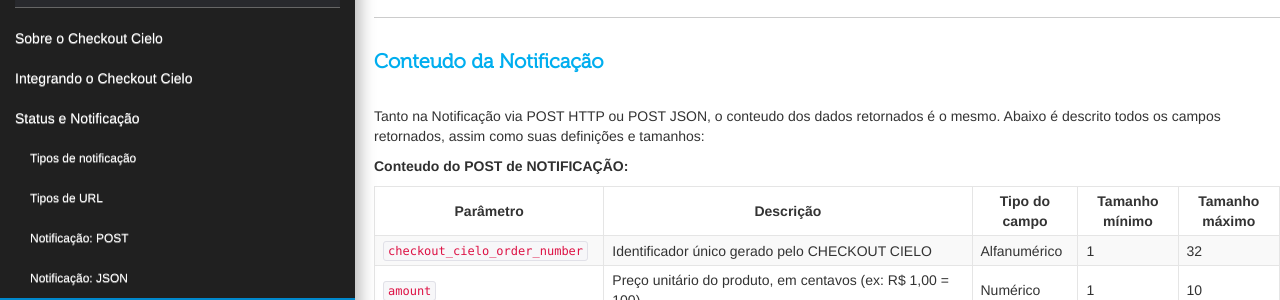
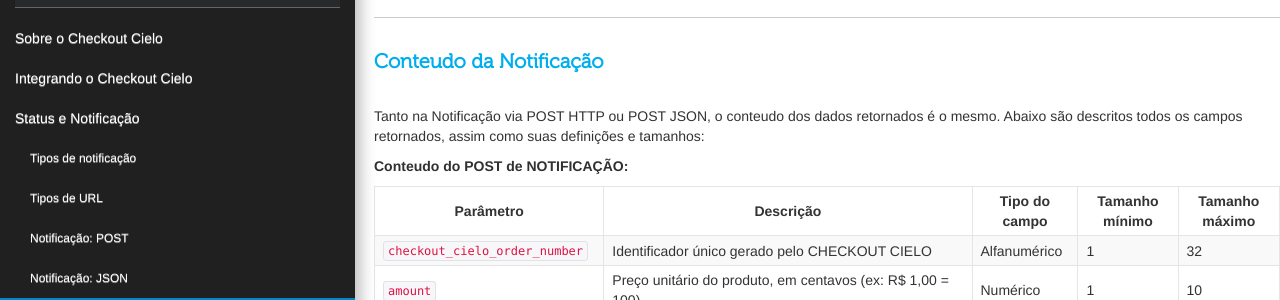
Before and after one commit to DeveloperCielo/Tutorial, a Jekyll site: the page built from _posts/2017-08-25-Checkout.md, in a window 1280 px wide and 900 px high, scrolled down 28629 px. Shown: the part 152-452 px from the top of the window. Built offline with Jekyll 4.4.1, drawn with Linux system fonts in a browser that asks for light colours; some web fonts are replaced.

Commit message:
Updated '_posts/2017-08-25-Checkout.md' via CloudCannon

```diff
--- a/_posts/2017-08-25-Checkout.md
+++ b/_posts/2017-08-25-Checkout.md
@@ -982,7 +982,7 @@
 
 
 Tanto na Notificação via POST HTTP ou POST JSON, o conteudo dos dados retornados é o mesmo.
-Abaixo é descrito todos os campos retornados, assim como suas definições e tamanhos:
+Abaixo são descritos todos os campos retornados, assim como suas definições e tamanhos:
 
 
 **Conteudo do POST de NOTIFICAÇÃO:**
```
